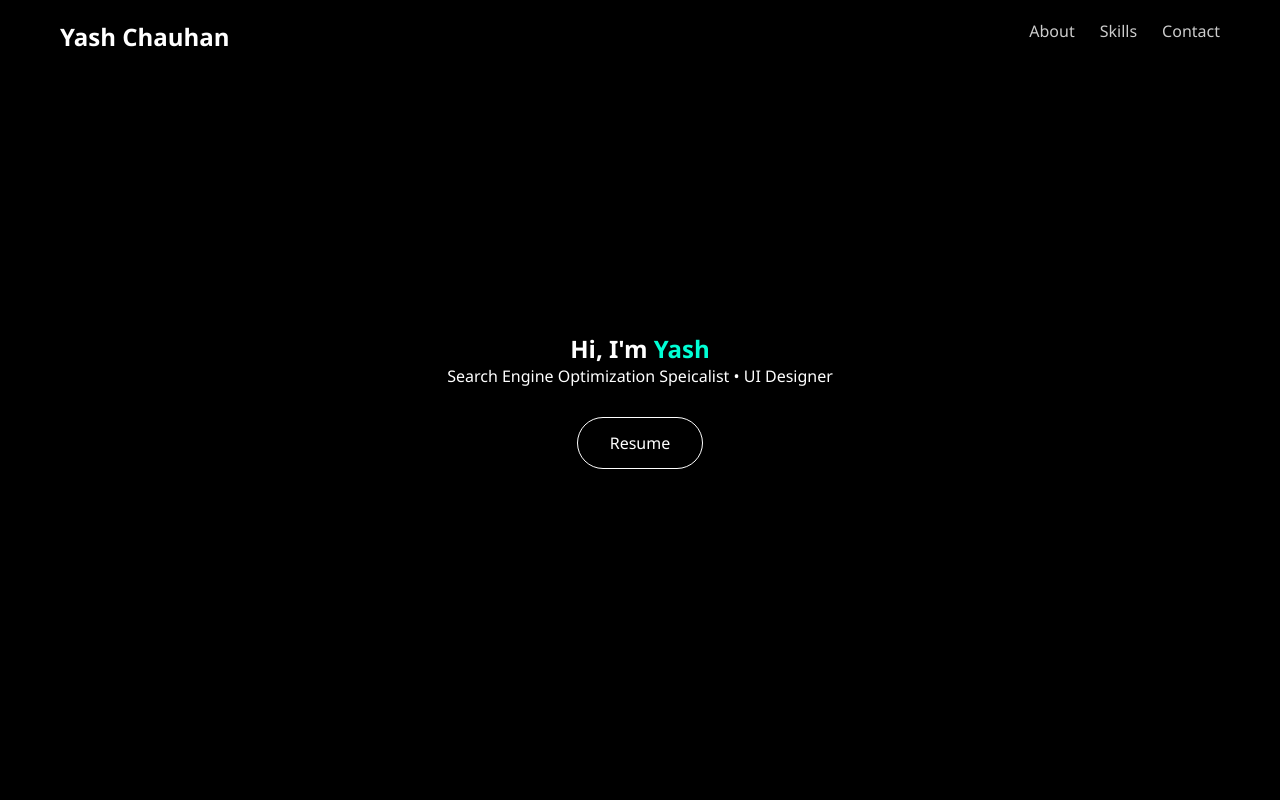
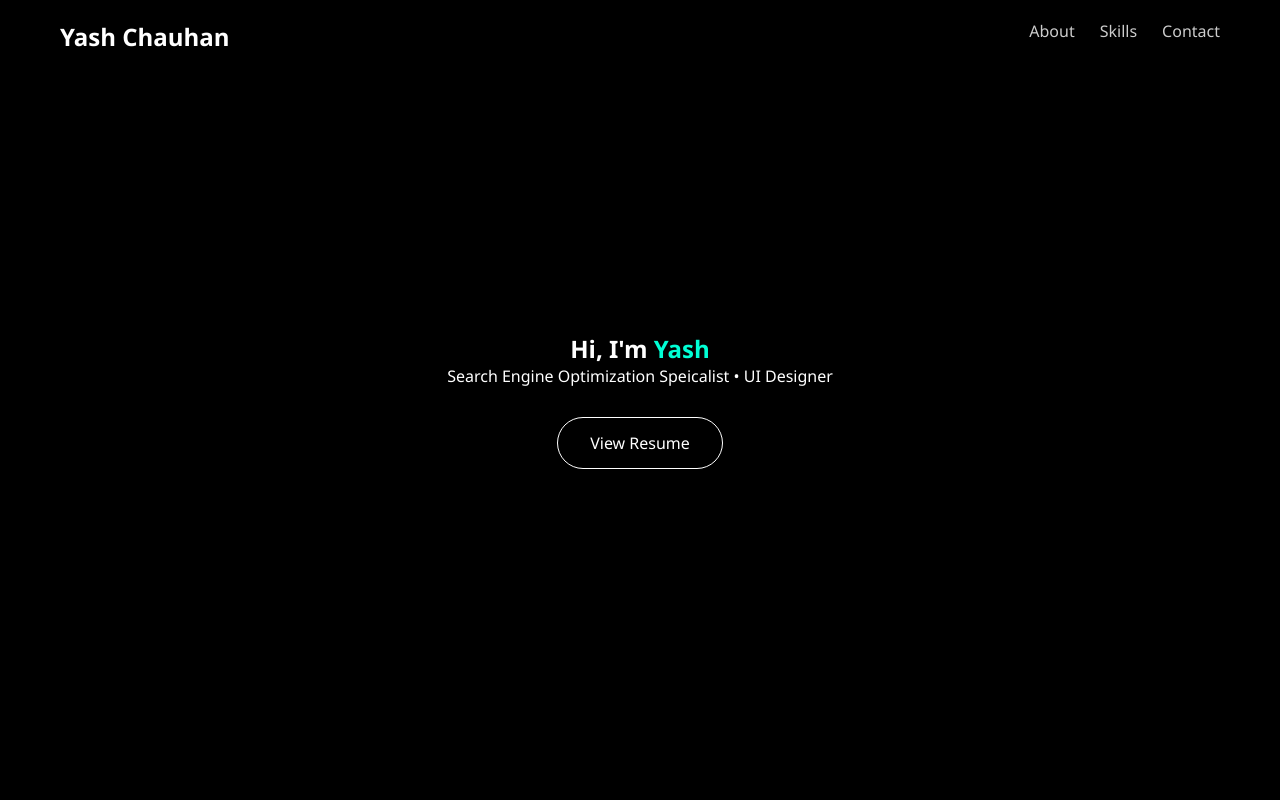
Before and after one commit to yash25a/Yash-chauhan-portfolio1, a plain HTML site: page index.html in a window 1280 px wide. Shown: the top 800 px of the page. Drawn offline with Linux system fonts and the light colour scheme.

Commit message:
Update index.html

```diff
--- a/index.html
+++ b/index.html
@@ -22,7 +22,11 @@
   <section class="hero">
     <h1 class="fade-in">Hi, I'm <span>Yash</span></h1>
     <p class="slide-up">Search Engine Optimization Speicalist • UI Designer</p>
-    <a href="#projects" class="btn glow">Resume</a>
+    <a href="assets/Yash-Chauhan-SEO-Resume.pdf"
+   class="btn glow"
+   target="_blank">
+   View Resume
+</a>
   </section>
 
   <!-- ABOUT -->
```
